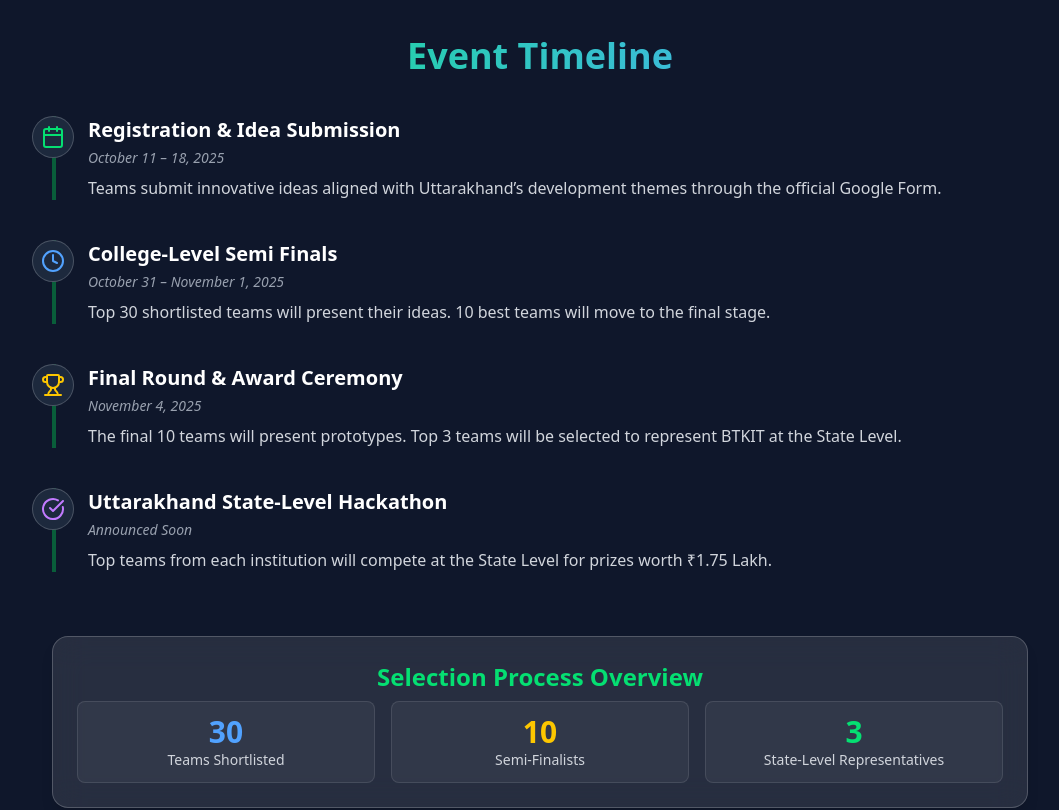
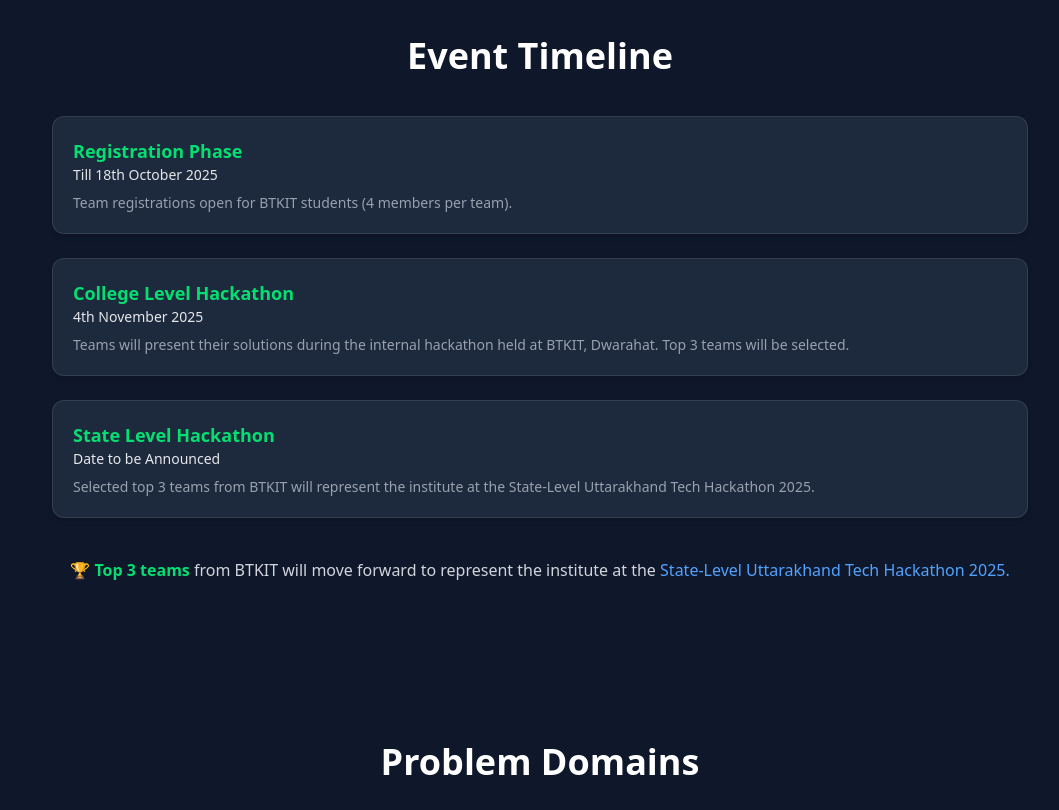
Before and after one commit to ayushsaini7717/SIHWebsite, a React (Vite) app: page / in a window 1280 px wide. Shown: the part 1540-2350 px from the top of the page, without its empty margins (100-1159 px from the left). Built offline with nearby package versions, Linux system fonts and the light colour scheme.

Commit message:
updated timeline

```diff
--- a/src/components/TimelineSection.jsx
+++ b/src/components/TimelineSection.jsx
@@ -1,51 +1,33 @@
 import { useRef } from "react";
 import { motion } from "framer-motion";
 import useIntersectionObserver from "../hooks/useIntersectionObserver";
-import { Calendar, Clock, Trophy, CheckCircle } from "lucide-react";
 
 const TimelineSection = () => {
   const events = [
     {
-      date: "October 11 – 18, 2025",
-      title: "Registration & Idea Submission",
-      description:
-        "Teams submit innovative ideas aligned with Uttarakhand’s development themes through the official Google Form.",
-      icon: Calendar,
-      color: "text-green-400",
+      date: "Till 18th October 2025",
+      title: "Registration Phase",
+      detail: "Team registrations open for BTKIT students (4 members per team).",
     },
     {
-      date: "October 31 – November 1, 2025",
-      title: "College-Level Semi Finals",
-      description:
-        "Top 30 shortlisted teams will present their ideas. 10 best teams will move to the final stage.",
-      icon: Clock,
-      color: "text-blue-400",
+      date: "4th November 2025",
+      title: "College Level Hackathon",
+      detail: "Teams will present their solutions during the internal hackathon held at BTKIT, Dwarahat. Top 3 teams will be selected.",
     },
     {
-      date: "November 4, 2025",
-      title: "Final Round & Award Ceremony",
-      description:
-        "The final 10 teams will present prototypes. Top 3 teams will be selected to represent BTKIT at the State Level.",
-      icon: Trophy,
-      color: "text-yellow-400",
-    },
-    {
-      date: "Announced Soon",
-      title: "Uttarakhand State-Level Hackathon",
-      description:
-        "Top teams from each institution will compete at the State Level for prizes worth ₹1.75 Lakh.",
-      icon: CheckCircle,
-      color: "text-purple-400",
+      date: "Date to be Announced",
+      title: "State Level Hackathon",
+      detail: "Selected top 3 teams from BTKIT will represent the institute at the State-Level Uttarakhand Tech Hackathon 2025.",
     },
   ];
 
   return (
     <section id="timeline" className="py-20 px-6 max-w-5xl mx-auto">
-      <h2 className="text-4xl font-bold text-center mb-10 bg-gradient-to-r from-green-400 to-blue-400 bg-clip-text text-transparent">
+      <h2 className="text-3xl md:text-4xl font-bold text-center mb-10 text-white">
         Event Timeline
       </h2>
 
-      <div className="space-y-10">
+      <div className="space-y-6">
         {events.map((event, idx) => {
           const ref = useRef(null);
           const isVisible = useIntersectionObserver(ref, { threshold: 0.2 });
@@ -57,43 +39,21 @@
               initial={{ opacity: 0, y: 50 }}
               animate={isVisible ? { opacity: 1, y: 0 } : {}}
               transition={{ duration: 0.6, delay: idx * 0.2 }}
-              className="relative pl-8 border-l-4 border-green-500/40 hover:border-green-400 transition-all"
+              className="p-5 bg-slate-800 border border-white/10 rounded-xl shadow-md hover:bg-slate-700 transition-all"
             >
-              {/* Icon */}
-              <div className="absolute -left-6 top-0 bg-slate-800 border border-white/20 rounded-full p-2">
-                <event.icon className={`w-6 h-6 ${event.color}`} />
-              </div>
-
-              {/* Timeline Content */}
-              <h3 className="text-xl font-semibold text-white mb-1">
-                {event.title}
-              </h3>
-              <p className="text-sm text-gray-400 mb-2 italic">{event.date}</p>
-              <p className="text-gray-300">{event.description}</p>
+              <h3 className="font-bold text-green-400 text-lg">{event.title}</h3>
+              <p className="text-gray-200 text-sm">{event.date}</p>
+              <p className="text-gray-400 mt-2 text-sm">{event.detail}</p>
             </motion.div>
           );
         })}
       </div>
 
-      {/* Bottom highlight box */}
-      <div className="mt-16 backdrop-blur-lg bg-white/10 border border-white/20 rounded-2xl p-6 text-center shadow-lg">
-        <h3 className="text-2xl font-bold text-green-400 mb-2">
-          Selection Process Overview
-        </h3>
-        <div className="grid sm:grid-cols-3 gap-4 text-gray-300">
-          <div className="p-3 rounded-lg bg-white/5 border border-white/10">
-            <p className="text-3xl font-bold text-blue-400">30</p>
-            <p className="text-sm">Teams Shortlisted</p>
-          </div>
-          <div className="p-3 rounded-lg bg-white/5 border border-white/10">
-            <p className="text-3xl font-bold text-yellow-400">10</p>
-            <p className="text-sm">Semi-Finalists</p>
-          </div>
-          <div className="p-3 rounded-lg bg-white/5 border border-white/10">
-            <p className="text-3xl font-bold text-green-400">3</p>
-            <p className="text-sm">State-Level Representatives</p>
-          </div>
-        </div>
+      <div className="mt-10 text-center">
+        <p className="text-gray-300 text-sm sm:text-base">
+          🏆 <span className="text-green-400 font-semibold">Top 3 teams</span> from BTKIT will move forward to represent the institute at the{" "}
+          <span className="text-blue-400">State-Level Uttarakhand Tech Hackathon 2025.</span>
+        </p>
       </div>
     </section>
   );
```
